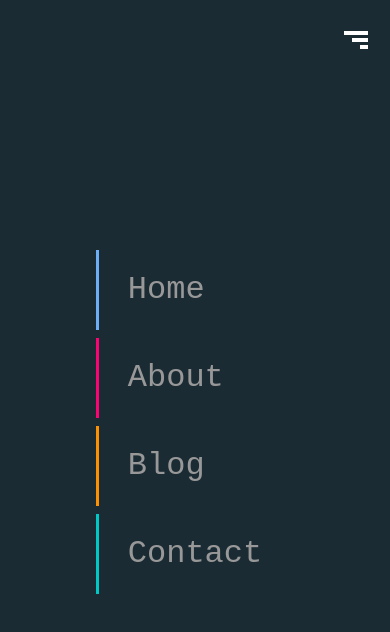
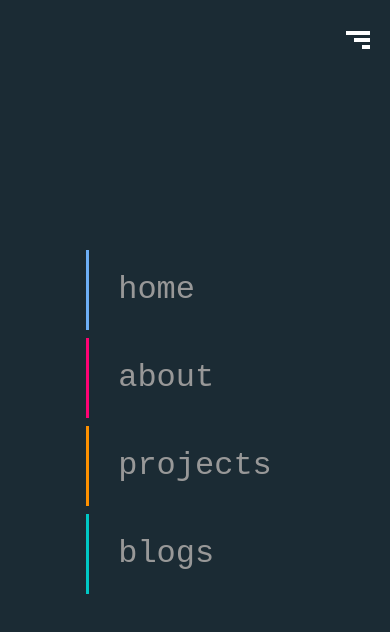
Before and after one commit to Anshkakkar15/next-portfolio, a Next.js app: page / in a window 390 px wide. Both pictures are taken after a click on the element 356 px from the left and 40 px from the top of the page. Shown: the top 632 px of the page. Built offline with nearby package versions, Linux system fonts and the light colour scheme.

Commit message:
header remove error

```diff
--- /dev/null
+++ b/app/common/mock/index.js
@@ -0,0 +1,22 @@
+export const HeaderData = [
+  {
+    id: 1,
+    slug: "/",
+    name: "home",
+  },
+  {
+    id: 2,
+    slug: "/about",
+    name: "about",
+  },
+  {
+    id: 3,
+    slug: "/projects",
+    name: "projects",
+  },
+  {
+    id: 4,
+    slug: "/blogs",
+    name: "blogs",
+  },
+];
--- a/app/layout/Header/index.jsx
+++ b/app/layout/Header/index.jsx
@@ -1,34 +1,16 @@
+import { HeaderData } from "app/common/mock";
 import React, { useState } from "react";
 
 export const Header = ({ styles }) => {
   const [open, setOpen] = useState(false);
   return (
     <>
+      <div className="container">
         <nav className={styles.nav_wrapper}>
-        <p className={styles.logo}>Logo</p>
-        <div class={`${styles.primary_nav} ${open ? styles.active : ""}`}>
-          <ul class={`${styles.list} ${open ? styles.nav_opac : ""}`}>
-            <li>
-              <a class={`${styles.nav_link}`} href="#">
-                Home
-              </a>
-            </li>
-            <li>
-              <a class={`${styles.nav_link}`} href="#">
-                About
-              </a>
-            </li>
-            <li>
-              <a class={`${styles.nav_link}`} href="#">
-                Blog
-              </a>
-            </li>
-            <li>
-              <a class={`${styles.nav_link}`} href="#">
-                Contact
-              </a>
-            </li>
-          </ul>
+          <div className={styles.logo}>Logo</div>
+          <div className="d-flex align-items-center">
+            <div className={styles.contact_btn}>
+              <button>Contact</button>
             </div>
             <div
               onClick={() => setOpen(!open)}
@@ -36,7 +18,22 @@ export const Header = ({ styles }) => {
             >
               <div className={styles.middle}></div>
             </div>
+          </div>
         </nav>
+      </div>
+      <div class={`${styles.primary_nav} ${open ? styles.active : ""}`}>
+        <ul class={`${styles.list} ${open ? styles.nav_opac : ""}`}>
+          {HeaderData?.map((el) => {
+            return (
+              <li style={{ visibility: open ? "visible" : "hidden" }}>
+                <a class={`${styles.nav_link}`} href={el?.link}>
+                  {el?.name}
+                </a>
+              </li>
+            );
+          })}
+        </ul>
+      </div>
     </>
   );
 };
--- a/styles/Globals.css
+++ b/styles/Globals.css
@@ -10,3 +10,21 @@ body {
   overflow-x: hidden;
   background-color: #f8f8f8 !important;
 }
+.container {
+  max-width: 1700px !important;
+  padding-left: 50px !important;
+  padding-right: 50px !important;
+}
+
+@media screen and (max-width: 1700px) {
+  .container {
+    padding-left: 50px !important;
+    padding-right: 50px !important;
+  }
+}
+@media screen and (max-width: 767px) {
+  .container {
+    padding-left: 20px !important;
+    padding-right: 20px !important;
+  }
+}
--- a/styles/Layout.module.css
+++ b/styles/Layout.module.css
@@ -1,7 +1,7 @@
 .nav_wrapper {
   display: flex;
-  justify-content: flex-start;
   align-items: center;
+  justify-content: space-between;
   height: 80px;
   position: relative;
 }
@@ -23,6 +23,7 @@
   transition: 500ms ease-in-out;
   z-index: 99;
   top: 0;
+  left: 0;
 }
 .primary_nav:before {
   content: "";
@@ -110,8 +111,6 @@
   gap: 0.2rem;
   align-items: flex-end;
   cursor: pointer;
-  position: absolute;
-  right: 1.35rem;
   z-index: 99999;
 }
 .menu.opened {
@@ -155,3 +154,15 @@
   opacity: 1;
   transition: 3s;
 }
+.contact_btn {
+  margin-right: 13px;
+}
+.contact_btn button {
+  background-color: red;
+  padding: 8px 25px;
+  outline: none;
+  border: none;
+  color: white;
+  border-radius: 50px;
+  cursor: pointer;
+}
```
Lines whose indentation alone changed are shown as unchanged.
